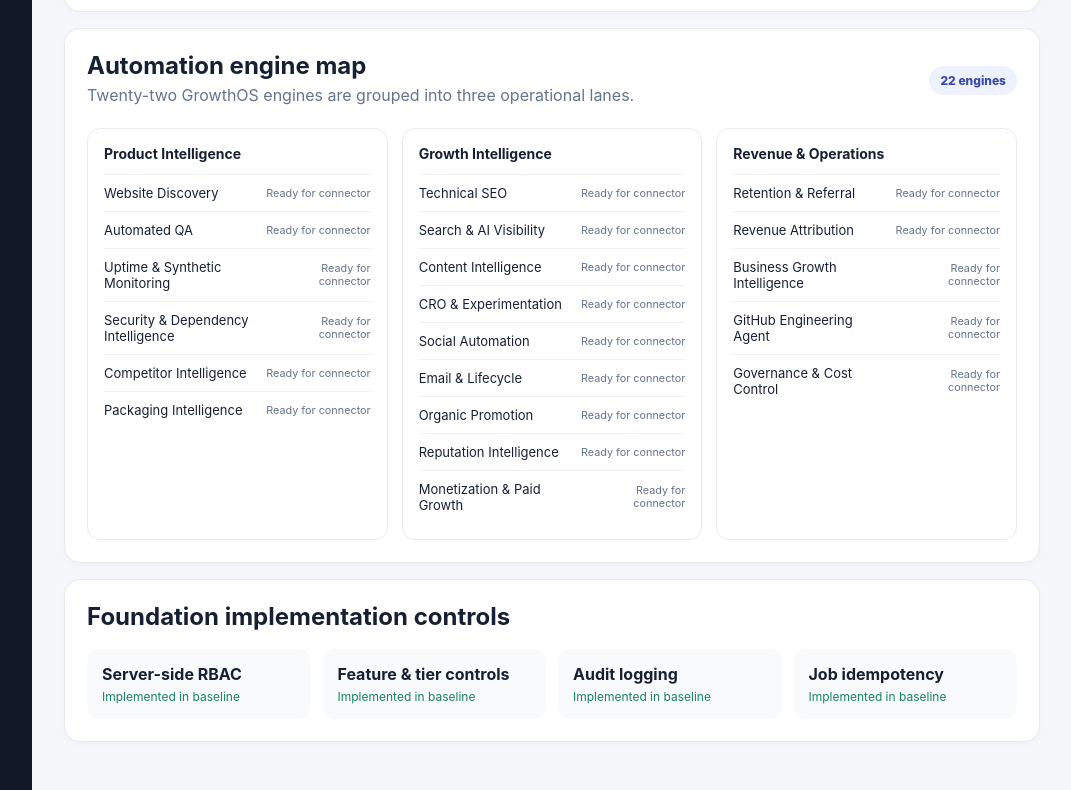
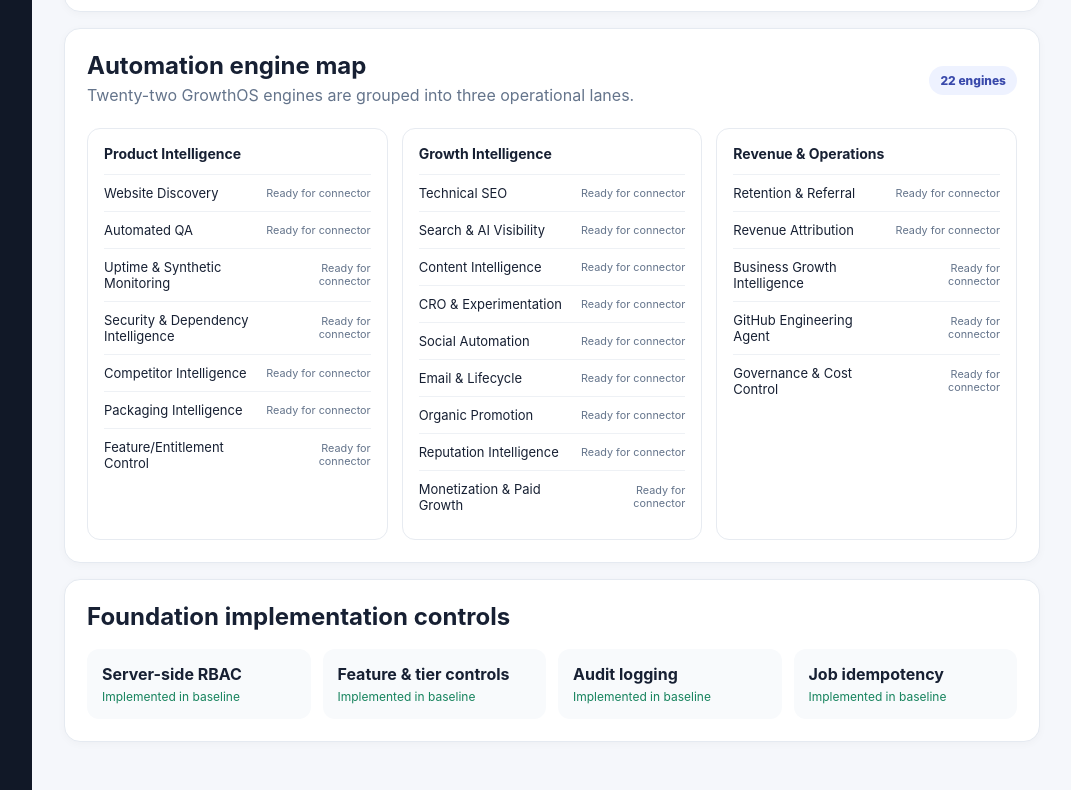
Before and after one commit to subvicco12/GrowthOS, a Next.js app: page / in a window 1280 px wide. Shown: the part 1321-2111 px from the top of the page, without its empty margins (208-1279 px from the left). Built offline with nearby package versions, Linux system fonts and the light colour scheme; no server answers.

Commit message:
Restore missing feature entitlement engine

```diff
--- a/src/app/page.tsx
+++ b/src/app/page.tsx
@@ -8,7 +8,7 @@ import type { DashboardSnapshot } from '../core/dashboard-repository';
 
 const workspaces = growthWorkspaces.map(workspace => workspace.label);
 const operationalItems=[['Needs approval','needsApproval'],['In development','inDevelopment'],['In production','inProduction'],['QA failed','qaFailed'],['Ready for review','readyForReview'],['Ready for listing','readyForListing'],['Ready to publish','readyToPublish'],['Live','live'],['Exceptions','exceptions']];
-const engineGroups=[{name:'Product Intelligence',engines:['Website Discovery','Automated QA','Uptime & Synthetic Monitoring','Security & Dependency Intelligence','Competitor Intelligence','Packaging Intelligence']},{name:'Growth Intelligence',engines:['Technical SEO','Search & AI Visibility','Content Intelligence','CRO & Experimentation','Social Automation','Email & Lifecycle','Organic Promotion','Reputation Intelligence','Monetization & Paid Growth']},{name:'Revenue & Operations',engines:['Retention & Referral','Revenue Attribution','Business Growth Intelligence','GitHub Engineering Agent','Governance & Cost Control']}];
+const engineGroups=[{name:'Product Intelligence',engines:['Website Discovery','Automated QA','Uptime & Synthetic Monitoring','Security & Dependency Intelligence','Competitor Intelligence','Packaging Intelligence','Feature/Entitlement Control']},{name:'Growth Intelligence',engines:['Technical SEO','Search & AI Visibility','Content Intelligence','CRO & Experimentation','Social Automation','Email & Lifecycle','Organic Promotion','Reputation Intelligence','Monetization & Paid Growth']},{name:'Revenue & Operations',engines:['Retention & Referral','Revenue Attribution','Business Growth Intelligence','GitHub Engineering Agent','Governance & Cost Control']}];
 
 export default function Dashboard() {
  const [siteId,setSiteId]=useState('');
```
